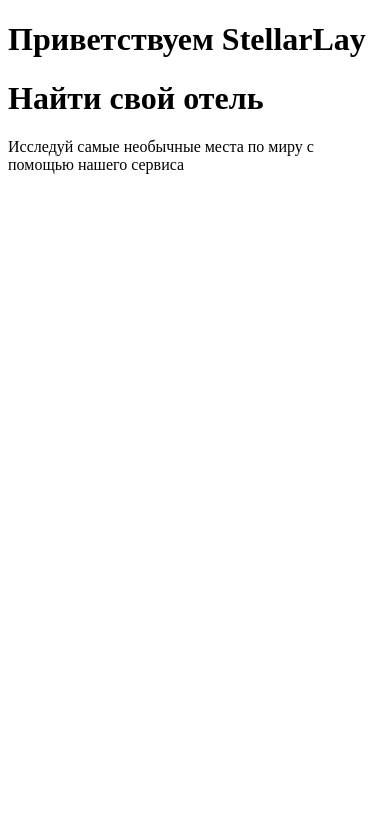
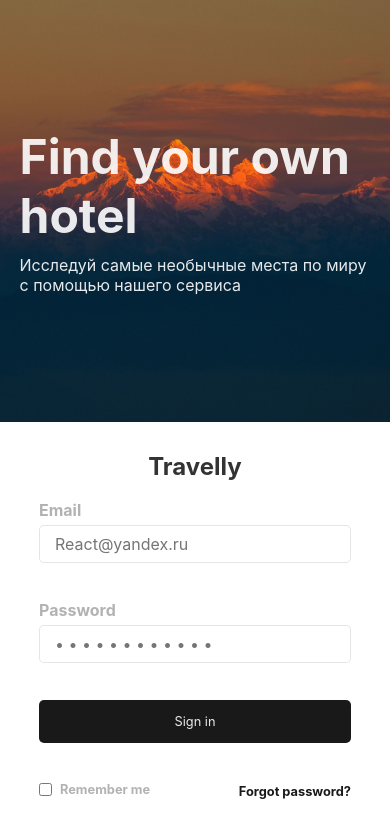
Before and after one commit to StellarLay/react-booking, a React (Create React App) app: page / in a window 390 px wide. Shown: the top 838 px of the page. Built offline with nearby package versions, Linux system fonts and the light colour scheme; the HTML template or start-up script is replaced by a standard one.

Commit message:
Login page ready 80%

```diff
--- a/src/App.tsx
+++ b/src/App.tsx
@@ -1,12 +1,27 @@
-import React from 'react';
+import React, { useState } from 'react';
 import Login from './components/Login';
+import Home from './components/homepage/Home';
 
 function App() {
-  return (
-    <div>
-      <Login username='StellarLay'/>
-    </div>
-  );
+  const [isLogin, setIsLogin] = useState(false);
+
+  const updateData = (value: boolean) => {
+    setIsLogin(value);
+  };
+
+  if (isLogin) {
+    return (
+      <div className='App'>
+        <Home />
+      </div>
+    );
+  } else {
+    return (
+      <div className='App'>
+        <Login getUserStatus={updateData} />
+      </div>
+    );
+  }
 }
 
 export default App;
--- a/src/components/Login.tsx
+++ b/src/components/Login.tsx
@@ -1,23 +1,85 @@
-import React from 'react';
-import logo from './img/loginBg.jpg';
+import React, { FC, useState, useEffect } from 'react';
+import './css/login.css';
+import { IUserProps } from '../types/types';
 
-interface UserProps {
-    username: string;
+const Login: FC<IUserProps> = ({ getUserStatus }) => {
+  // Стейты
+  const [isLogin, setIsLogin] = useState(false);
+
+  // Обработчик формы
+  const LoginSubmit = (e: React.SyntheticEvent) => {
+    e.preventDefault();
+
+    const target = e.target as typeof e.target & {
+      email: { value: string };
+      password: { value: string };
+    };
+
+    if (target.email.value !== '' && target.password.value !== '') {
+      setIsLogin(true);
+      //   console.log(
+      //     'Почта: ' + target.email.value + ' Пароль: ' + target.password.value
+      //   );
+    } else {
+      setIsLogin(false);
     }
+  };
 
-const Login = ({username}: UserProps) => {
+  useEffect(() => {
+    getUserStatus(isLogin);
+  });
+
   return (
     <div className='login-form'>
-            <h1>Приветствуем {username}</h1>
-            <div className='login-form__inputs'></div>
+      <form className='login-form__left-bar' onSubmit={LoginSubmit}>
+        <span className='login-form__title'>Travelly</span>
+        <div className='login-form__inputs'>
+          <div className='login-form__inputs-email-block'>
+            <label htmlFor='login-form__inputs-email'>Email</label>
+            <input
+              id='login-form__inputs-email'
+              name='email'
+              type='email'
+              placeholder='React@yandex.ru'
+            />
+          </div>
+          <div className='login-form__inputs-password-block'>
+            <label htmlFor='login-form__inputs-password'>Password</label>
+            <input
+              id='login-form__inputs-password'
+              name='password'
+              type='password'
+              placeholder='• • • • • • • • • • • •'
+            />
+          </div>
+          <button type='submit' className='login-form__submit-btn'>
+            Sign in
+          </button>
+          <div className='login-form__remember-block'>
+            <div className='login-form__remember-block__rememb'>
+              <input type='checkbox' id='remember-checkbox' />
+              <span className='remember-text'>Remember me</span>
+            </div>
+            <div className='login-form__remember-block__forgot'>
+              <a href='/' className='forgot-link'>
+                <span className='forgot-text'>Forgot password?</span>
+              </a>
+            </div>
+          </div>
+        </div>
+      </form>
       <div className='login-form__preview'>
         <div className='login-form__preview-head'>
-                    <h1>Найти свой отель</h1>
-                    <p>Исследуй самые необычные места по миру с помощью нашего сервиса</p>
+          <h1 className='login-form__preview-head__title'>
+            Find your own hotel
+          </h1>
+          <p className='login-form__preview-head__text'>
+            Исследуй самые необычные места по миру с помощью нашего сервиса
+          </p>
         </div>
       </div>
     </div>
   );
-}
+};
 
 export default Login;
--- /dev/null
+++ b/src/components/css/login.css
@@ -0,0 +1,226 @@
+* {
+  padding: 0;
+  margin: 0;
+  font-size: 1em;
+  outline: none;
+  font-family: -apple-system, BlinkMacSystemFont, sans-serif;
+}
+
+body {
+  background-color: rgba(0, 0, 0, 0.9);
+}
+
+.App {
+  display: flex;
+  height: 100vh;
+  align-items: center;
+  justify-content: center;
+}
+
+.login-form {
+  width: 70%;
+  height: 90%;
+  display: flex;
+  border-radius: 20px;
+}
+
+.login-form__left-bar {
+  width: 40%;
+  display: flex;
+  flex-direction: column;
+  align-items: center;
+  justify-content: center;
+  background-color: #fff;
+  border-top-left-radius: 20px;
+  border-bottom-left-radius: 20px;
+}
+
+.login-form__inputs {
+  width: 70%;
+  height: 40%;
+  display: flex;
+  flex-direction: column;
+  justify-content: space-around;
+  margin-top: 50px;
+}
+
+.login-form__inputs-email-block label,
+.login-form__inputs-password-block label {
+  color: rgba(0, 0, 0, 0.3);
+  font-weight: bold;
+  margin-bottom: 5px;
+}
+
+.login-form__inputs-email-block,
+.login-form__inputs-password-block {
+  display: flex;
+  flex-direction: column;
+}
+
+.login-form__title {
+  font-size: 1.5em;
+  color: rgba(0, 0, 0, 0.8);
+  font-weight: bold;
+}
+
+.login-form__preview {
+  width: 60%;
+  display: flex;
+  align-items: center;
+  justify-content: center;
+  border-top-right-radius: 20px;
+  border-bottom-right-radius: 20px;
+  background: url('../img/loginBg.jpg') no-repeat center top/cover;
+}
+
+.login-form__preview * {
+  color: rgba(255, 255, 255, 0.9);
+}
+
+.login-form__preview-head {
+  width: 40%;
+  margin-right: 70px;
+}
+
+.login-form__preview h1 {
+  font-size: 3em;
+}
+
+.login-form__preview-head__text {
+  margin-top: 10px;
+  color: rgba(255, 255, 255, 0.7);
+}
+
+#login-form__inputs-email,
+#login-form__inputs-password {
+  padding: 8px 0;
+  border: 1px solid rgba(0, 0, 0, 0.1);
+  border-radius: 5px;
+  text-indent: 15px;
+  transition: 0.2s linear;
+}
+
+#login-form__inputs-email:focus,
+#login-form__inputs-password:focus {
+  transition: 0.2s linear;
+  border: 1px solid rgba(0, 0, 0, 0.8);
+}
+
+.login-form__submit-btn {
+  width: 100%;
+  border: none;
+  background-color: rgba(0, 0, 0, 0.9);
+  padding: 14px 0;
+  color: rgba(255, 255, 255, 0.9);
+  border-radius: 5px;
+  font-size: 0.8em;
+  transition: 0.2s linear;
+}
+
+.login-form__submit-btn:hover {
+  cursor: pointer;
+  transition: 0.2s linear;
+  background-color: rgb(14, 69, 105);
+}
+
+.login-form__submit-btn:active {
+  transition: 0.2s linear;
+  transform: scale(0.9);
+}
+
+.login-form__remember-block {
+  display: flex;
+  justify-content: space-between;
+}
+
+.login-form__remember-block__rememb {
+  display: flex;
+  align-items: center;
+}
+
+.remember-text {
+  color: rgba(0, 0, 0, 0.3);
+  font-weight: bold;
+  font-size: 0.8em;
+  padding-left: 8px;
+}
+
+.forgot-text {
+  color: rgba(0, 0, 0, 0.9);
+  font-weight: bold;
+  font-size: 0.8em;
+  transition: 0.2s linear;
+}
+
+.forgot-text:hover {
+  color: rgb(44, 93, 139);
+}
+
+.forgot-link {
+  text-decoration: none;
+}
+
+@media (max-width: 768px) {
+  .login-form {
+    width: 100%;
+    height: 100%;
+    display: flex;
+    flex-direction: column;
+    border-radius: 20px;
+    align-items: center;
+  }
+
+  .login-form__left-bar {
+    width: 100%;
+    height: 50vh;
+    display: flex;
+    flex-direction: column;
+    align-items: center;
+    justify-content: flex-start;
+    background-color: #fff;
+    border-top-left-radius: 0;
+    border-bottom-left-radius: 0;
+    order: 2;
+  }
+
+  .login-form__preview {
+    width: 100%;
+    height: 50vh;
+    display: flex;
+    align-items: center;
+    justify-content: center;
+    border-top-right-radius: 0;
+    border-bottom-right-radius: 0;
+    background: url('../img/loginBg.jpg') no-repeat center top/cover;
+  }
+
+  .login-form__preview * {
+    color: rgba(255, 255, 255, 0.9);
+  }
+
+  .login-form__preview-head {
+    width: 90%;
+    margin-right: 0px;
+  }
+
+  .login-form__preview h1 {
+    font-size: 3em;
+  }
+
+  .login-form__inputs {
+    width: 80%;
+    height: 80%;
+    display: flex;
+    flex-direction: column;
+    justify-content: space-around;
+    margin-top: 0;
+    order: 1;
+  }
+
+  .login-form__title {
+    margin-top: 30px;
+    font-size: 1.5em;
+    color: rgba(0, 0, 0, 0.8);
+    font-weight: bold;
+  }
+}
--- /dev/null
+++ b/src/components/homepage/Home.tsx
@@ -0,0 +1,13 @@
+import React from 'react';
+// import logo from './img/loginBg.jpg';
+import '../css/homepage.css';
+
+const HomePage = () => {
+  return (
+    <div className='homepage'>
+      <h1>Hello</h1>
+    </div>
+  );
+};
+
+export default HomePage;
--- /dev/null
+++ b/src/types/types.tsx
@@ -0,0 +1,3 @@
+export interface IUserProps {
+  getUserStatus(isStatus: boolean): void;
+}
```
Also changed, not shown: public/index.html (+0 -23 lines), src/components/css/homepage.css (added). Lines whose indentation alone changed are shown as unchanged.
